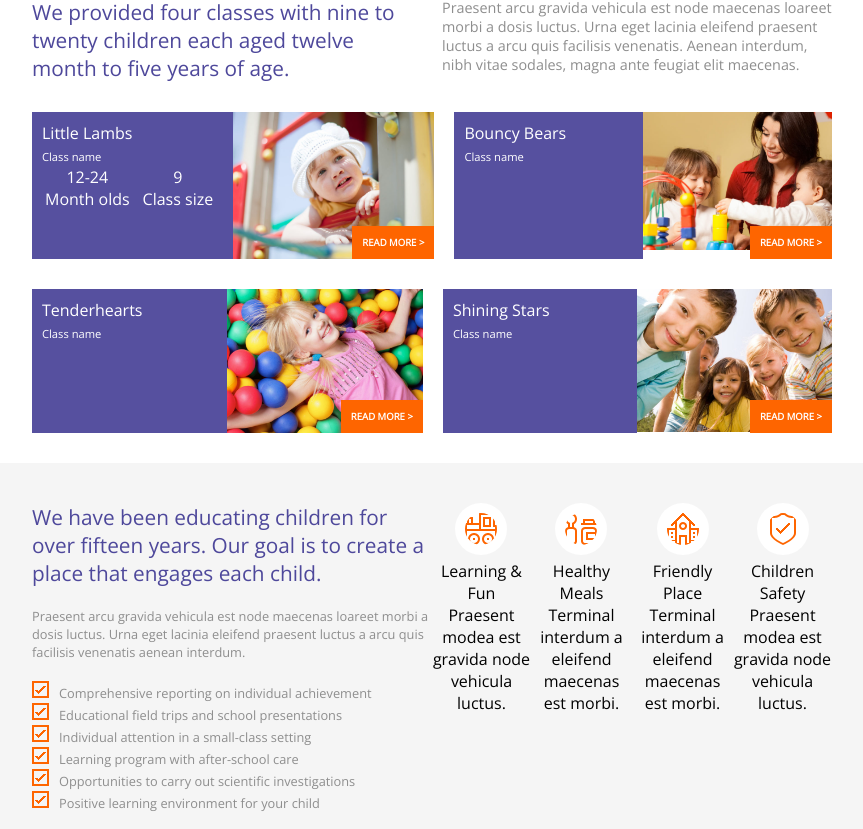
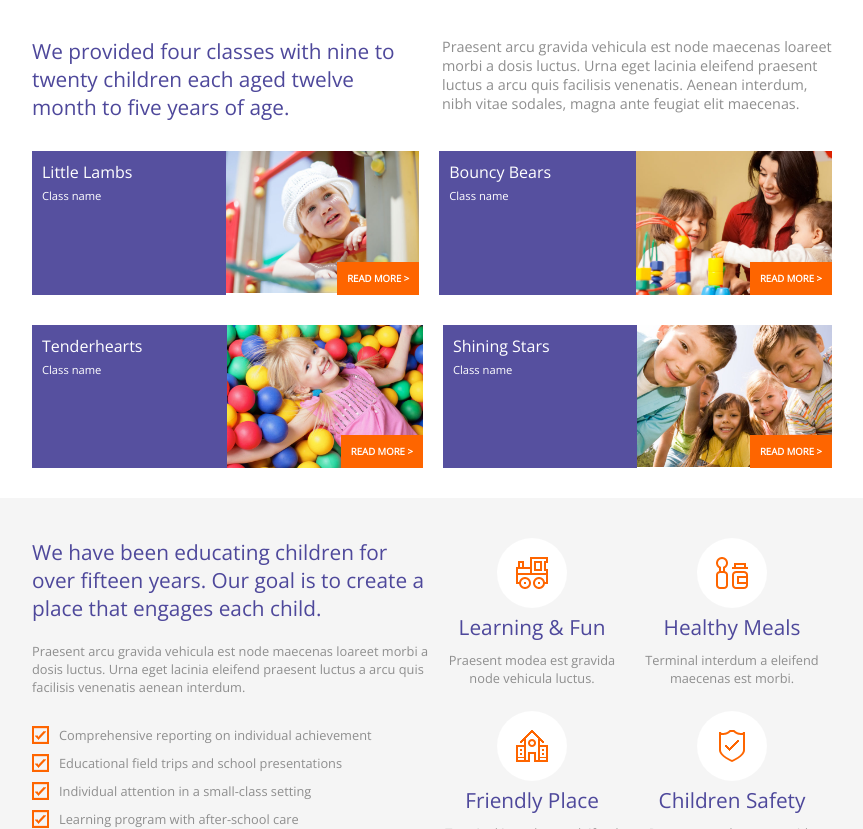
Before and after one commit to AlessandroRamoni/proj-html-vuejs, a Vue app: page / in a window 1280 px wide. Shown: the part 1971-2800 px from the top of the page, without its empty margins (208-1071 px from the left). Built offline with nearby package versions, Linux system fonts and the light colour scheme; a web font is replaced by a local one.

Commit message:
edit our classes component

```diff
--- a/src/components/OurClassesComponent.vue
+++ b/src/components/OurClassesComponent.vue
@@ -4,6 +4,7 @@
       <div id="welcome">
         <h1>Our Classes</h1>
         <p>Our preschool program has four dedicated classes</p>
+        <img src="../assets/img/header_divider.png" alt="" />
       </div>
     </section>
     <section id="testo">
@@ -27,7 +28,7 @@
         <div class="scheda">
           <h1>Little Lambs</h1>
           <span>Class name</span>
-          <div class="eta">
+          <!-- <div class="eta">
             <div>
               <p>12-24</p>
               <p>Month olds</p>
@@ -36,7 +37,7 @@
               <p>9</p>
               <p>Class size</p>
             </div>
-          </div>
+          </div> -->
         </div>
         <div class="immagine">
           <img src="../assets/img/class_01-690x506.jpg" alt="" />
@@ -117,22 +118,30 @@
         </div>
         <div id="contenitore-goals-destra">
           <div class="mission">
-            <img src="../assets/img/toy.png" alt="" />
+            <div>
+              <img src="../assets/img/toy.png" alt="" />
+            </div>
             <h3>Learning & Fun</h3>
             <p>Praesent modea est gravida node vehicula luctus.</p>
           </div>
           <div class="mission">
-            <img src="../assets/img/meal.png" alt="" />
+            <div>
+              <img src="../assets/img/meal.png" alt="" />
+            </div>
             <h3>Healthy Meals</h3>
             <p>Terminal interdum a eleifend maecenas est morbi.</p>
           </div>
           <div class="mission">
-            <img src="../assets/img/school.png" alt="" />
+            <div>
+              <img src="../assets/img/school.png" alt="" />
+            </div>
             <h3>Friendly Place</h3>
             <p>Terminal interdum a eleifend maecenas est morbi.</p>
           </div>
           <div class="mission">
-            <img src="../assets/img/shield.png" alt="" />
+            <div>
+              <img src="../assets/img/shield.png" alt="" />
+            </div>
             <h3>Children Safety</h3>
             <p>Praesent modea est gravida node vehicula luctus.</p>
           </div>
@@ -154,6 +163,13 @@ export default {
   margin: 0 auto;
   max-width: 800px;
 }
+#welcome {
+  text-align: center;
+}
+#welcome img {
+  padding-top: 20px;
+}
+
 #contenitore #titolo #welcome h1 {
   text-align: center;
   color: #4e489b;
@@ -246,7 +262,7 @@ export default {
   padding-bottom: 30px;
 }
 #contenitore-goals-sinistra {
-  flex-basis: 50%;
+  width: 50%;
 }
 #contenitore-goals-sinistra p:first-child {
   color: #4e489b;
@@ -260,6 +276,10 @@ export default {
 #contenitore-goals-sinistra ul {
   padding-top: 20px;
 }
+#contenitore-goals-sinistra ul li {
+  display: flex;
+  margin-top: 10px;
+}
 
 #contenitore-goals-sinistra ul li span {
   font-size: 0.8em;
@@ -267,15 +287,34 @@ export default {
   padding-left: 10px;
 }
 #contenitore-goals-destra {
-  flex-basis: 50%;
   display: flex;
+  flex-wrap: wrap;
+  width: 50%;
 }
 .mission {
+  width: calc(100% / 2);
   text-align: center;
+  display: flex;
+  flex-direction: column;
+  align-items: center;
+}
+.mission h3 {
+  font-size: 1.3em;
+  color: #4e489b;
+}
+.mission p {
+  font-size: 0.8em;
+  color: #8e8e8e;
+  padding-top: 10px;
+}
+.mission div {
+  width: 70px;
 }
 .mission img {
   background-color: #ffffff;
   border-radius: 50%;
   padding: 10px;
+  object-fit: none;
+  width: 100%;
 }
 </style>
```
